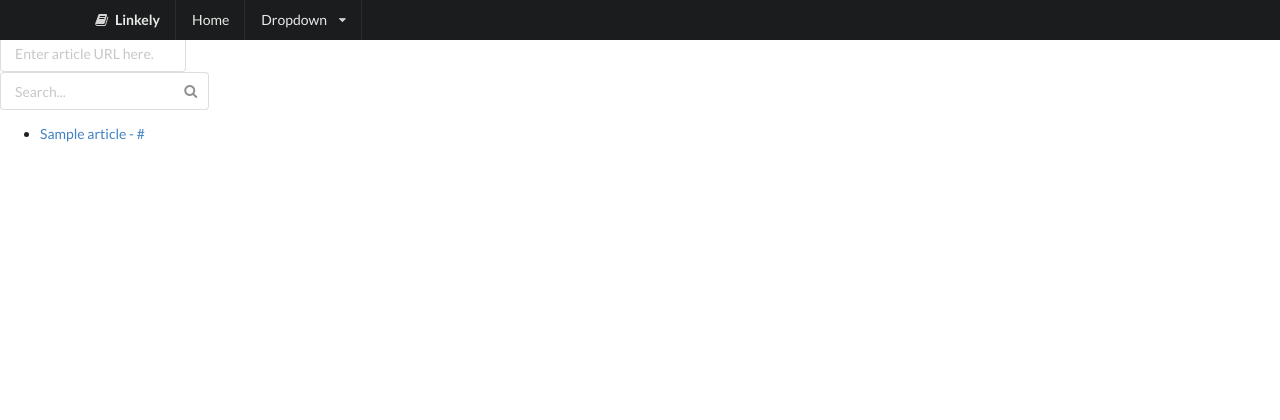
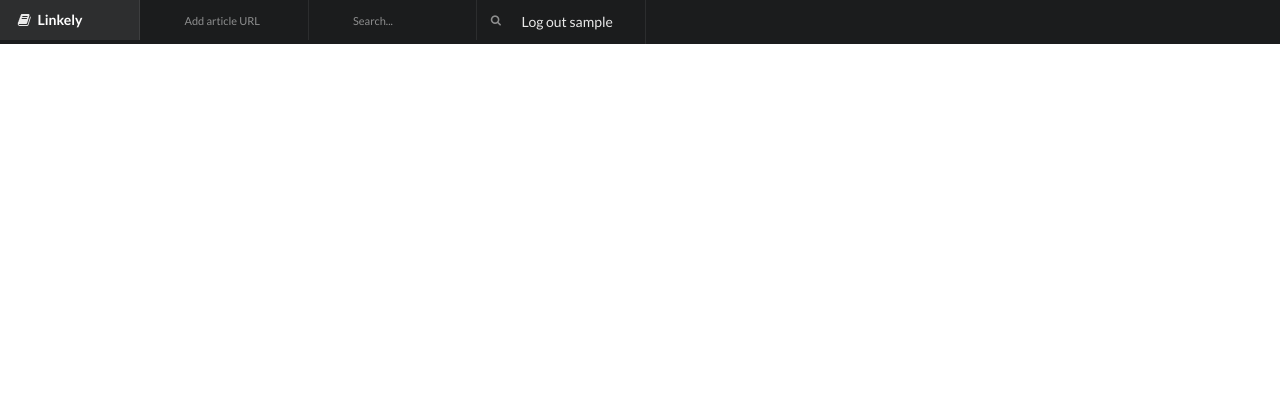
Before and after one commit to hnarjis/linkely, a Django app: page / in a window 1280 px wide. Shown: the top 420 px of the page. Before the commit the page ends 142 px from the top, so only its background shows below. Run offline with Django 3.2, Linux system fonts and the light colour scheme; a user stored in the database is signed in; tables that the repository leaves empty hold one stand-in row (values such as "Sample post"); some libraries are stand-ins or nearby versions.

Commit message:
Move the search and add forms to the menu

```diff
--- a/linkely/links/templates/links/header.html
+++ b/linkely/links/templates/links/header.html
@@ -2,6 +2,9 @@
 {% load static %}
 <html>
   <head>
+    <meta charset="utf-8" />
+    <meta http-equiv="X-UA-Compatible" content="IE=edge,chrome=1" />
+    <meta name="viewport" content="width=device-width, initial-scale=1.0, maximum-scale=1.0">
     <link rel="stylesheet" type="text/css" href="{% static "semantic/semantic.min.css" %}">
     <script
     src="https://code.jquery.com/jquery-3.1.1.min.js"
@@ -12,19 +15,3 @@
 <body>
 
 {% include "links/menu.html" %}
-
-<p>Welcome, {{ user.username }}. <a href="{% url 'logout' %}">Log out.</a></p>
-
-<form action="{% url 'links:add' %}" method="post">
-{% csrf_token %}
-<div class="ui input">
-  <input type="text" name="url" id="url" placeholder="Enter article URL here.">
-</div>
-</form>
-
-<form action="{% url 'links:search' %}" method="get">
-<div class="ui icon input">
-  <input type="text" name="q" id="q" value="{{ search_query }}" placeholder="Search..." />
-  <i class="search icon"></i>
-</div>
-</form>
--- a/linkely/links/templates/links/menu.html
+++ b/linkely/links/templates/links/menu.html
@@ -1,28 +1,37 @@
 <div class="ui fixed inverted menu">
-  <div class="ui container">
+  <div class="ui stackable four column grid">
+    <div class="column">
       <a href="#" class="header item">
         <!--<img class="logo" src="assets/images/logo.png">-->
         <i class="book icon"></i>
         Linkely
       </a>
-    <a href="#" class="item">Home</a>
-    <div class="ui simple dropdown item">
-      Dropdown <i class="dropdown icon"></i>
-      <div class="menu">
-        <a class="item" href="#">Link Item</a>
-        <a class="item" href="#">Link Item</a>
-        <div class="divider"></div>
-        <div class="header">Header Item</div>
+    </div>
+
+    <div class="column">
       <div class="item">
-          <i class="dropdown icon"></i>
-          Sub Menu
-          <div class="menu">
-            <a class="item" href="#">Link Item</a>
-            <a class="item" href="#">Link Item</a>
+        <form action="{% url 'links:add' %}" method="post">
+          {% csrf_token %}
+          <div class="ui input mini inverted transparent">
+            <input type="text" name="url" id="url" placeholder="Add article URL">
+          </div>
+        </form>
       </div>
     </div>
-        <a class="item" href="#">Link Item</a>
+
+    <div class="column">
+      <div class="item">
+        <form action="{% url 'links:search' %}" method="get">
+          <div class="ui icon input mini inverted transparent">
+            <input type="text" name="q" id="q" value="{{ search_query }}" placeholder="Search..." />
+            <i class="search icon inverted"></i>
+          </div>
+        </form>
+      </div>
+    </div>
+
+    <div class="column">
+      <div class="item"><a href="{% url 'logout' %}">Log out {{ user.username }}</a></div>
     </div>
   </div>
 </div>
-</div>
```
Lines whose indentation alone changed are shown as unchanged.
